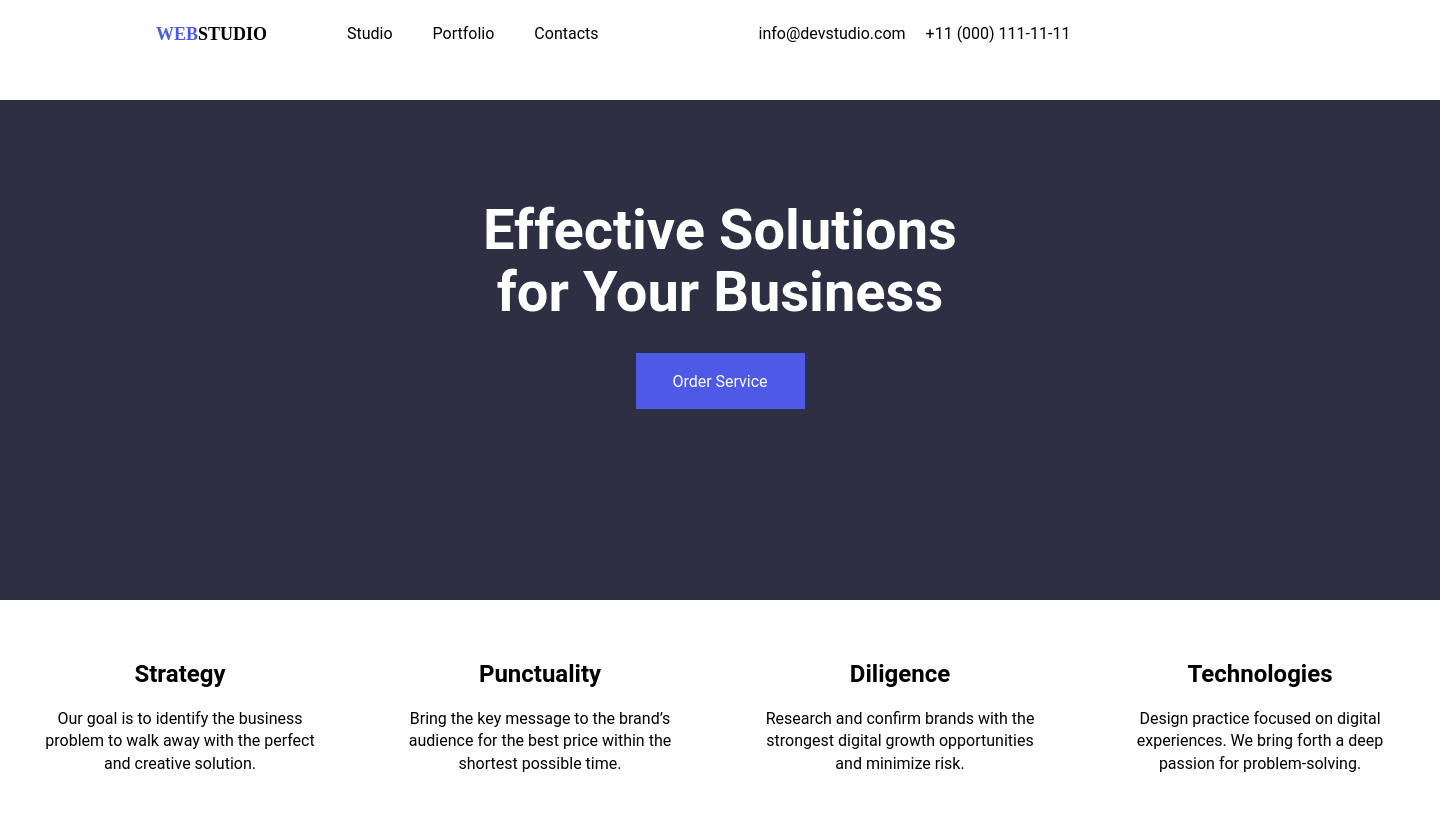
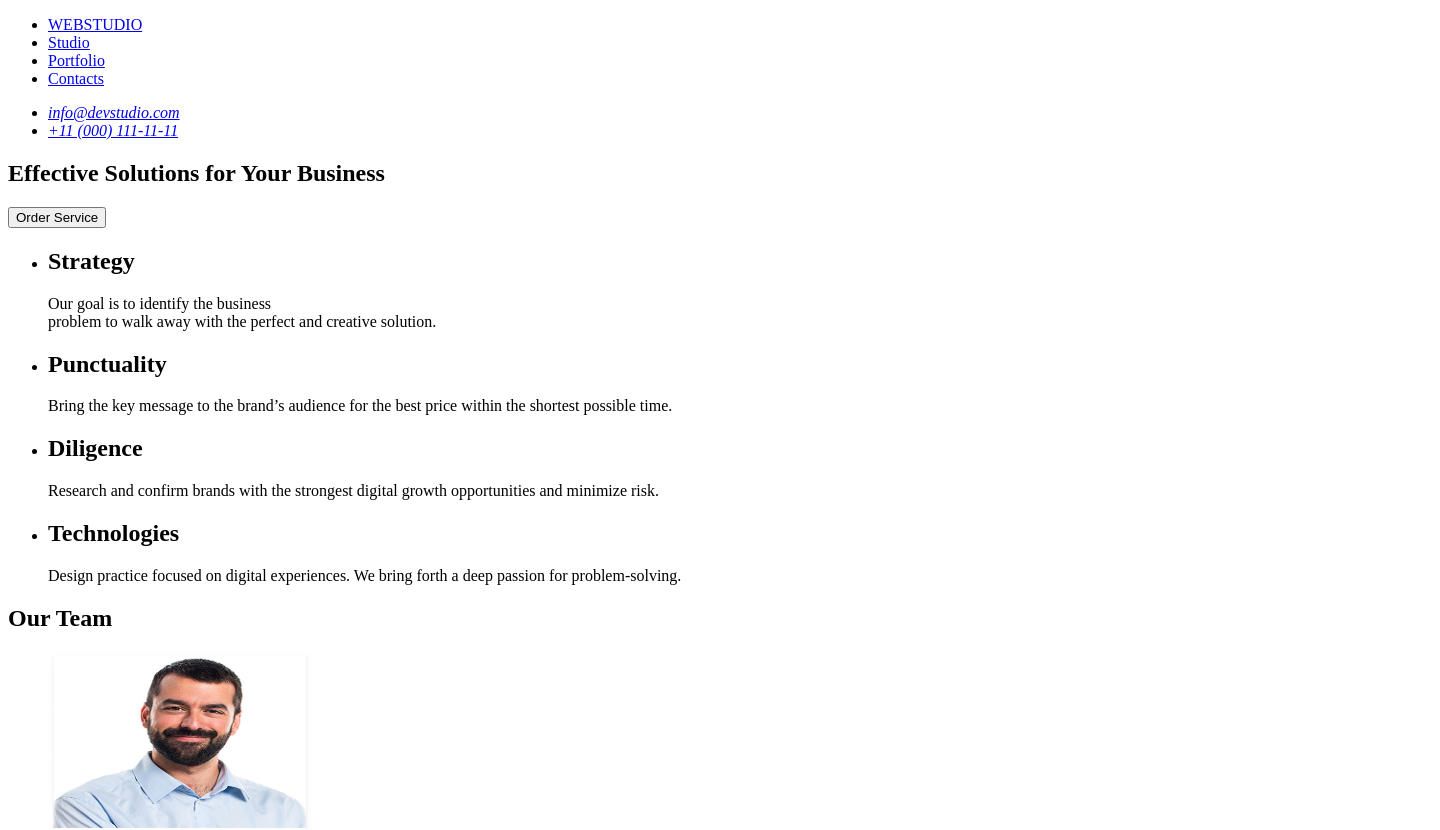
Before and after one commit to Pothand/goit-markup-hw-01, a plain HTML site: page index.html in a window 1280 px wide. Shown: the top 830 px of the page, 1440 px wide, since content can reach past the window. Drawn offline with Linux system fonts and the light colour scheme.

Commit message:
Simplified index.html

```diff
--- a/index.html
+++ b/index.html
@@ -2,175 +2,58 @@
 <html lang="en">
   <head>
     <meta charset="UTF-8" >
-    <title>WebStudio</title>
+    <title>Homework 1</title>
   </head>
-  <body style="margin: 0; padding: 0">
-    <div style="width: 1440px; height: 2060px; margin: 0 auto">
-      <header style="position: relative; height: 100px; background: #ffffff">
-        <div
-          style="
-            position: absolute;
-            top: 24px;
-            left: 156px;
-            font-family: Raleway;
-            font-size: 18px;
-            font-weight: bold;
-          "
-        >
-          <span style="color: #4d5ae5">WEB</span>STUDIO
-        </div>
-        <nav style="position: absolute; top: 24px; left: 347px; width: 1043px">
-          <ul
-            style="
-              list-style: none;
-              margin: 0;
-              padding: 0;
-              display: flex;
-              align-items: center;
-            "
-          >
-            <li style="margin-right: 40px">
-              <a
-                href="#studio"
-                style="
-                  text-decoration: none;
-                  color: #000;
-                  font-family: Roboto;
-                  font-size: 16px;
-                "
-                >Studio</a
-              >
-            </li>
-            <li style="margin-right: 40px">
-              <a
-                href="#portfolio"
-                style="
-                  text-decoration: none;
-                  color: #000;
-                  font-family: Roboto;
-                  font-size: 16px;
-                "
-                >Portfolio</a
-              >
-            </li>
-            <li style="margin-right: 160px">
-              <a
-                href="#contacts"
-                style="
-                  text-decoration: none;
-                  color: #000;
-                  font-family: Roboto;
-                  font-size: 16px;
-                "
-                >Contacts</a
-              >
-            </li>
-            <li style="margin-right: 20px">
-              <a
-                href="mailto:info@devstudio.com"
-                style="
-                  text-decoration: none;
-                  color: #000;
-                  font-family: Roboto;
-                  font-size: 16px;
-                "
-                >info@devstudio.com</a
-              >
-            </li>
-            <li>
-              <a
-                href="tel:+110001111111"
-                style="
-                  text-decoration: none;
-                  color: #000;
-                  font-family: Roboto;
-                  font-size: 16px;
-                "
-                >+11 (000) 111-11-11</a
-              >
-            </li>
+  <body>
+    <header>
+      <nav>
+        <ul>
+          <li><a href="./index.html">WEBSTUDIO</a></li>
+          <li><a href="#studio">Studio</a></li>
+          <li><a href="#portfolio">Portfolio</a></li>
+          <li><a href="#contacts">Contacts</a></li>
         </ul>
       </nav>
+      <address>
+        <ul>
+          <li><a href="mailto:info@devstudio.com">info@devstudio.com</a></li>
+          <li><a href="tel:+110001111111">+11 (000) 111-11-11</a></li>
+        </ul>
+      </address>
     </header>
 
-      <section
-        style="
-          height: 400px;
-          background: #2e2f42;
-          color: #ffffff;
-          text-align: center;
-          padding-top: 100px;
-        "
-      >
-        <h1
-          style="
-            font-family: Roboto;
-            font-size: 56px;
-            line-height: 1.1;
-            margin: 0;
-          "
-        >
-          Effective Solutions<br>
-          for Your Business
-        </h1>
-        <button
-          style="
-            margin-top: 30px;
-            width: 169px;
-            height: 56px;
-            background: #4d5ae5;
-            color: #ffffff;
-            border: none;
-            font-family: Roboto;
-            font-size: 16px;
-            cursor: pointer;
-          "
-        >
-          Order Service
-        </button>
+    <main>
+      <section>
+        <h1>Effective Solutions for Your Business</h1>
+        <button type="button">Order Service</button>
       </section>
 
-      <section
-        style="
-          height: 516px;
-          background: #ffffff;
-          text-align: center;
-          padding-top: 40px;
-        "
-      >
-        <ul
-          style="
-            list-style: none;
-            display: flex;
-            justify-content: space-around;
-            margin: 0;
-            padding: 0;
-          "
-        >
-          <li style="width: 20%">
-            <h2 style="font-family: Roboto; font-size: 24px">Strategy</h2>
-            <p style="font-family: Roboto; font-size: 16px; line-height: 1.4">
+      <section>
+        <ul>
+          <li>
+            <h2>Strategy</h2>
+            <p>
               Our goal is to identify the business<br>
               problem to walk away with the perfect and creative solution.
             </p>
           </li>
-          <li style="width: 20%">
-            <h2 style="font-family: Roboto; font-size: 24px">Punctuality</h2>
-            <p style="font-family: Roboto; font-size: 16px; line-height: 1.4">
+          <li>
+            <h2>Punctuality</h2>
+            <p>
               Bring the key message to the brand’s audience for the best price
               within the shortest possible time.
             </p>
           </li>
-          <li style="width: 20%">
-            <h2 style="font-family: Roboto; font-size: 24px">Diligence</h2>
-            <p style="font-family: Roboto; font-size: 16px; line-height: 1.4">
+          <li>
+            <h2>Diligence</h2>
+            <p>
               Research and confirm brands with the strongest digital growth
               opportunities and minimize risk.
             </p>
           </li>
-          <li style="width: 20%">
-            <h2 style="font-family: Roboto; font-size: 24px">Technologies</h2>
-            <p style="font-family: Roboto; font-size: 16px; line-height: 1.4">
+          <li>
+            <h2>Technologies</h2>
+            <p>
               Design practice focused on digital experiences. We bring forth a
               deep passion for problem‑solving.
             </p>
@@ -178,26 +61,9 @@
         </ul>
       </section>
 
-      <section
-        style="
-          height: 732px;
-          background: #f4f4fd;
-          text-align: center;
-          padding-top: 40px;
-        "
-      >
-        <h2 style="font-family: Roboto; font-size: 24px; margin-bottom: 20px">
-          Our Team
-        </h2>
-        <ul
-          style="
-            list-style: none;
-            display: flex;
-            justify-content: space-around;
-            margin: 0;
-            padding: 0;
-          "
-        >
+      <section>
+        <h2>Our Team</h2>
+        <ul>
           <li>
             <img
               src="./img/teamcard1.jpg"
@@ -232,34 +98,17 @@
           </li>
         </ul>
       </section>
+    </main>
 
-      <footer style="height: 312px; background: #2e2f42; padding-top: 40px">
-        <div
-          style="
-            margin-left: 156px;
-            color: #ffffff;
-            font-family: Raleway;
-            font-size: 18px;
-            font-weight: bold;
-          "
-        >
-          <span style="color: #4d5ae5">WEB</span>STUDIO
-        </div>
-        <div
-          style="
-            margin-left: 156px;
-            margin-top: 10px;
-            font-family: Roboto;
-            font-size: 16px;
-            color: #ffffff;
-            line-height: 1.4;
-          "
-        >
+    <footer>
+      <ul>
+        <li><a href="./index.html">WEBSTUDIO</a></li>
+      </ul>
+      <p>
         Increase the flow of customers and<br>
         sales for your business with digital<br>
         marketing &amp; growth solutions.
-        </div>
+      </p>
     </footer>
-    </div>
   </body>
 </html>
```
Lines whose indentation alone changed are shown as unchanged.
